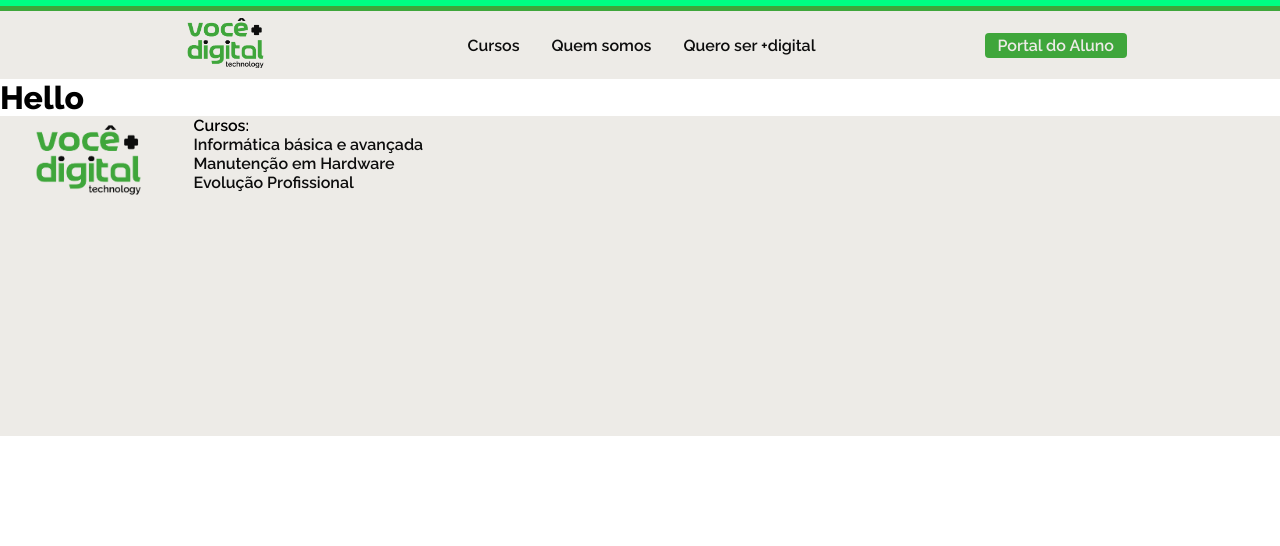
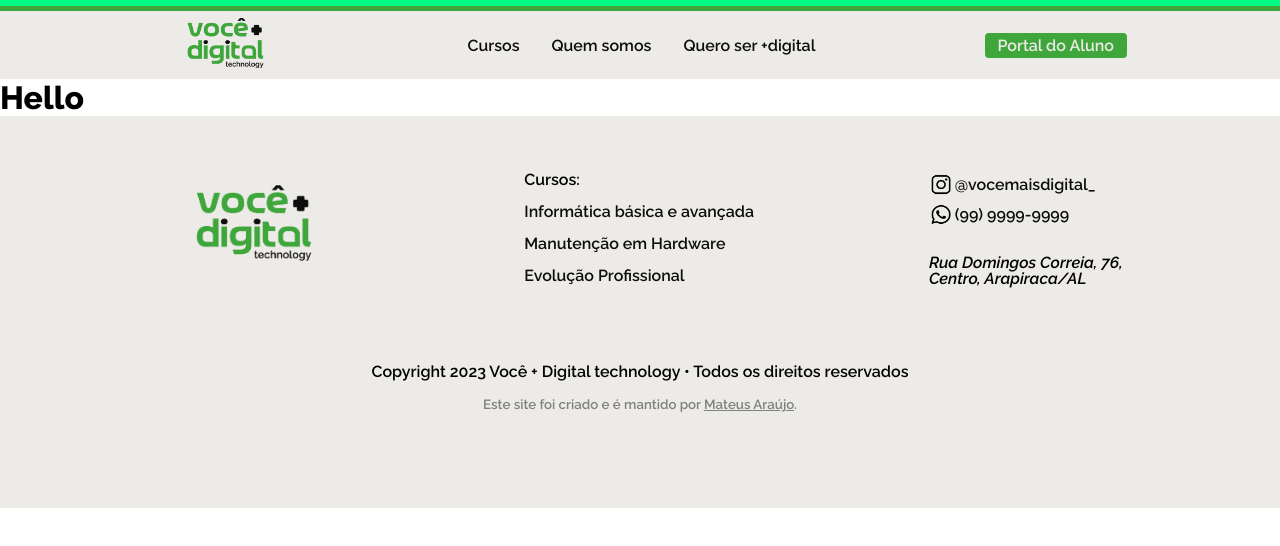
Before and after one commit to mateusaraujos/voce-mais-digital-technology, a React (Vite) app: page / in a window 1280 px wide. Shown: the top 546 px of the page. Built offline with nearby package versions, Linux system fonts and the light colour scheme.

Commit message:
Conceito de Footer definido

```diff
--- a/src/App.jsx
+++ b/src/App.jsx
@@ -5,7 +5,9 @@ function App() {
   return (
     <div>
       <Header />
-      <h1>Hello</h1>
+      <main>
+        <h1>Hello</h1>
+      </main>
       <Footer />
     </div>
   );
--- a/src/components/Footer/Footer.css
+++ b/src/components/Footer/Footer.css
@@ -2,19 +2,66 @@ footer {
   background-color: #edebe7;
   width: 100%;
   user-select: none;
-  min-height: 20rem;
+  padding: 1.5rem 0;
 }
 
-.container {
-    display: flex;
+.center-footer {
+  line-height: 2rem;
   max-width: 80rem;
-  margin: 0 auto;
+  margin: 1.5rem auto;
 }
 
-.escala-5 {
-    height: 5.5rem;
+footer nav {
+  display: flex;
+  align-items: center;
+  justify-content: space-evenly;
+  flex-wrap: wrap;
+}
+
+.escala-6 {
+  height: 6rem;
 }
 
 .cursos-pad {
-    padding-left: 1rem;
+  padding-left: 1rem;
 }
+
+.icon {
+  height: 1.8rem;
+  width: auto;
+  margin-right: -1rem;
+}
+
+footer .social {
+  display: flex;
+  flex-direction: column;
+}
+
+.social li {
+  line-height: 1.9rem;
+}
+
+footer .address {
+  padding-left: 0.1rem;
+}
+
+footer address {
+  line-height: 1rem;
+  margin-top: 1.5rem;
+}
+
+footer .copy {
+  text-align: center;
+  margin: 4rem 0;
+}
+
+.by {
+  color: grey;
+}
+
+.by a {
+  text-decoration: underline;
+  color: grey;
+  padding: 0;
+  margin: 0;
+}
--- a/src/components/Footer/Footer.jsx
+++ b/src/components/Footer/Footer.jsx
@@ -6,10 +6,11 @@ import "./Footer.css";
 export default function Footer() {
   return (
     <footer>
-      <div className="container">
+      <div className="center-footer">
+        <nav>
           <div>
             <img
-            className="imgLogo escala-5"
+              className="imgLogo escala-6"
               src={imgLogo}
               alt="Você mais digital"
             />
@@ -18,18 +19,72 @@ export default function Footer() {
             <ul>
               <li className="cursos-pad">Cursos:</li>
               <li>
-              <a href="">Informática básica e avançada</a>
+                <a href="#">Informática básica e avançada</a>
               </li>
               <li>
-              <a href="">Manutenção em Hardware</a>
+                <a href="#">Manutenção em Hardware</a>
               </li>
               <li>
-              <a href="">Evolução Profissional</a>
+                <a href="#">Evolução Profissional</a>
               </li>
             </ul>
           </div>
-        <div>
-
+          <div className="social">
+            <ul>
+              <li>
+                <a
+                  href="https://www.instagram.com/vocemaisdigital_/"
+                  target="_blank"
+                  rel="noopener noreferrer"
+                >
+                  <img
+                    className="icon"
+                    src={imgInsta}
+                    alt="instagram"
+                    align="left"
+                  />
+                  @vocemaisdigital_
+                </a>
+              </li>
+              <li>
+                <a href="#">
+                  <img
+                    className="icon"
+                    src={imgWhats}
+                    alt="WhatsApp"
+                    align="left"
+                  />
+                  <span data-phone="(99) 9999-9999">(99) 9999-9999</span>
+                </a>
+              </li>
+            </ul>
+            <div className="address">
+              <p>
+                <address>
+                  Rua Domingos Correia, 76,
+                  <br />
+                  Centro, Arapiraca/AL
+                </address>
+              </p>
+            </div>
+          </div>
+        </nav>
+        <div className="copy">
+          <p>
+            Copyright 2023 Você + Digital technology • Todos os direitos
+            reservados
+          </p>
+          <small className="by">
+            Este site foi criado e é mantido por{" "}
+            <a
+              href="https://github.com/mateusaraujos"
+              target="_blank"
+              rel="noopener noreferrer"
+            >
+              Mateus Araújo
+            </a>
+            .
+          </small>
         </div>
       </div>
     </footer>
--- a/src/components/Header/Header.css
+++ b/src/components/Header/Header.css
@@ -19,7 +19,7 @@ header {
   margin: 0 auto;
 }
 
-nav {
+header nav {
   display: flex;
   align-items: center;
   justify-content: space-evenly;
@@ -31,7 +31,7 @@ nav {
   width: auto;
 }
 
-nav ul {
+header nav ul {
   display: flex;
   flex-wrap: wrap;
   justify-content: center;
--- a/src/index.css
+++ b/src/index.css
@@ -3,6 +3,7 @@
 * {
   margin: 0;
   padding: 0;
+  box-sizing: border-box;
 }
 
 :root {
```
Lines whose indentation alone changed are shown as unchanged.
